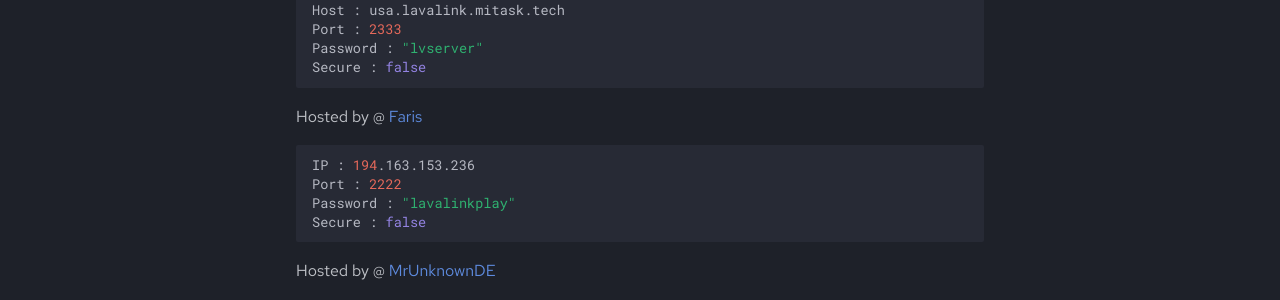
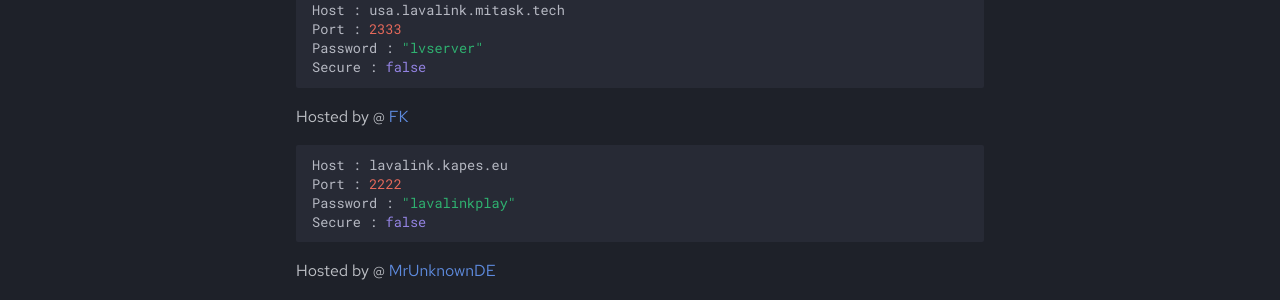
Before and after one commit to DarrenOfficial/lavalink-list, an MkDocs documentation site: the page built from docs/NoSSL/lavalink-without-ssl.md, in a window 1280 px wide and 900 px high, scrolled down 1672 px. Shown: the part 154-454 px from the top of the window. Built offline with MkDocs 1.6.1 and Material for MkDocs 9.7.7, drawn with Linux system fonts in a browser that asks for light colours; comment, search, counter and statistics services are not loaded.

Commit message:
Edited server host (#142)
Changed IP to subdomain.

````diff
--- a/docs/NoSSL/lavalink-without-ssl.md
+++ b/docs/NoSSL/lavalink-without-ssl.md
@@ -91,9 +91,9 @@ Password : "lvserver"
 Secure : false
 ```
 
-Hosted by @ [Faris](https://github.com/flkapes)
+Hosted by @ [FK](https://github.com/flkapes)
 ```bash
-IP : 194.163.153.236
+Host : lavalink.kapes.eu
 Port : 2222
 Password : "lavalinkplay"
 Secure : false
````
